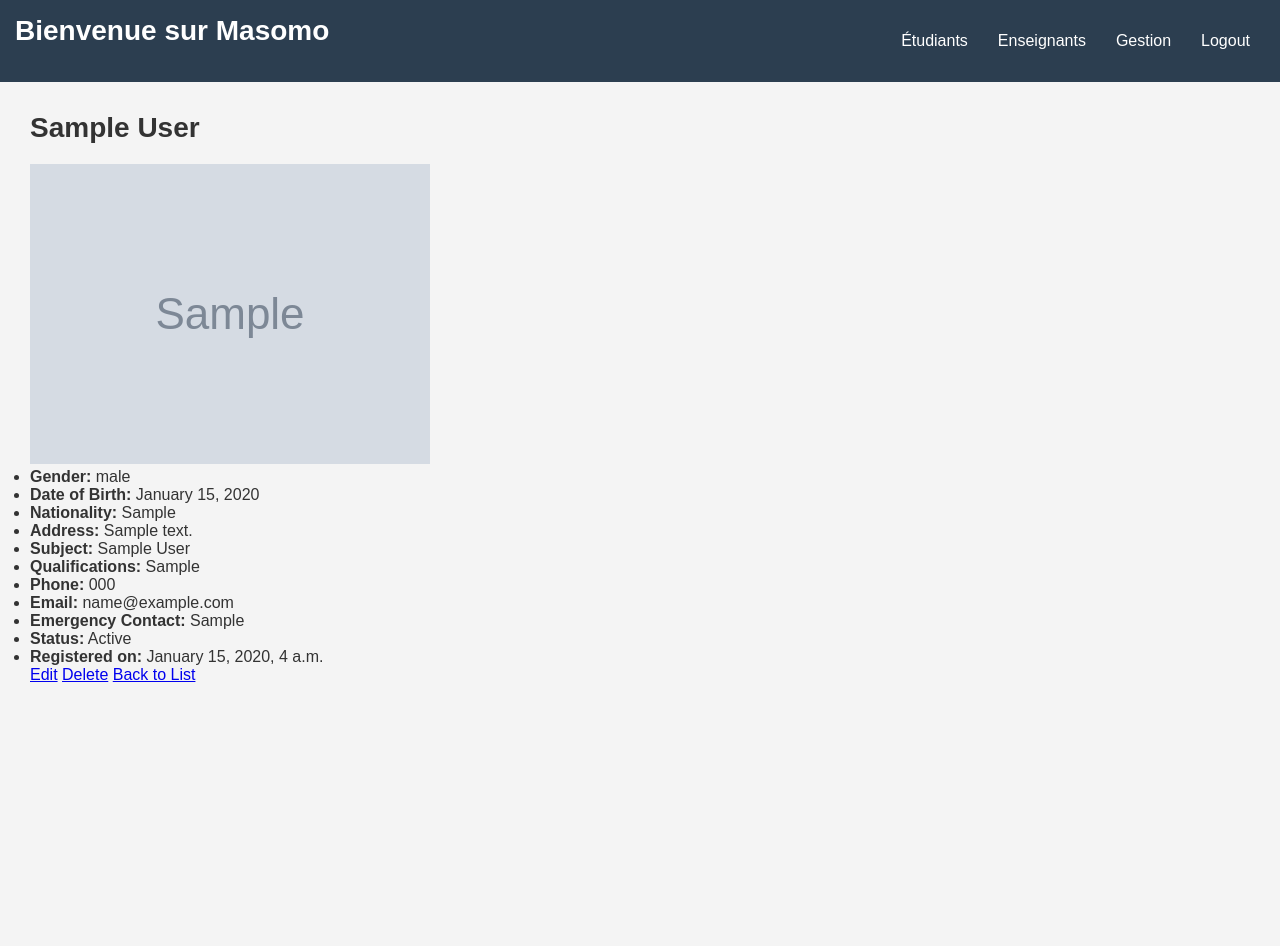
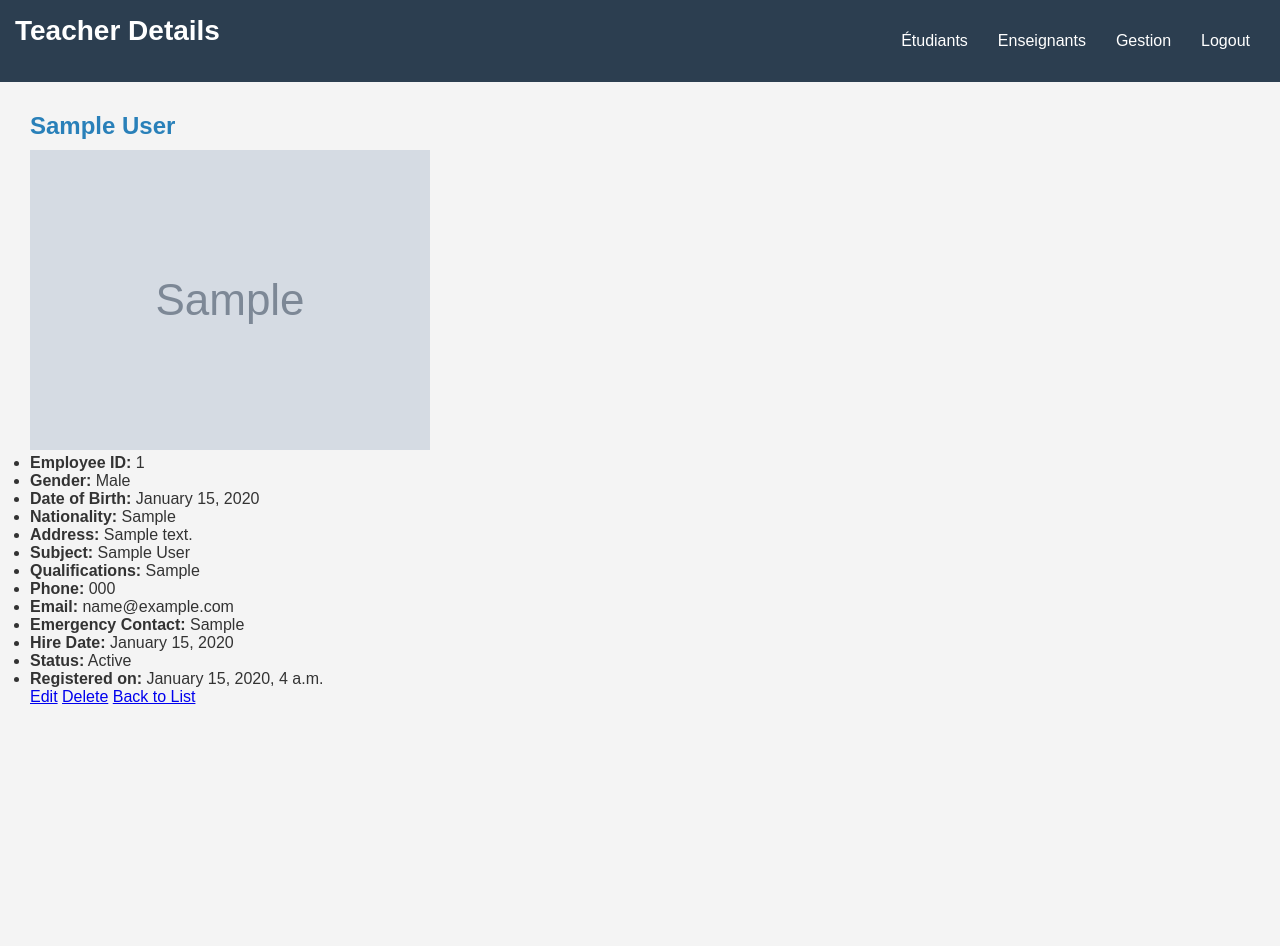
Before and after one commit to Tuunganes/masomo, a Django app: a page that uses frontend/templates/base.html in a window 1280 px wide. Shown: the top 946 px of the page. Run offline with Django 5.2, Linux system fonts and the light colour scheme; a user stored in the database is signed in; tables that the repository leaves empty hold one stand-in row (values such as "Sample post"); grey boxes marked "Sample" are stand-in pictures.

Commit message:
updating teachers instance

```diff
--- a/backend/teachers/templates/add_teacher.html
+++ b/backend/teachers/templates/add_teacher.html
@@ -5,9 +5,11 @@
 {% block header_title %}Add New Teacher{% endblock %}
 
 {% block content %}
-  <form method="POST">
+  <form method="POST" enctype="multipart/form-data">
     {% csrf_token %}
     {{ form.as_p }}
     <button type="submit">Save</button>
   </form>
+
+  {{ form.media }}   {# Flatpickr CSS & JS injected #}
 {% endblock %}
--- a/backend/teachers/templates/teacher_detail.html
+++ b/backend/teachers/templates/teacher_detail.html
@@ -1,20 +1,20 @@
-{% extends 'base.html' %}
+{% extends "base.html" %}
 {% load static %}
 
 {% block title %}Teacher: {{ teacher.full_name }}{% endblock %}
+{% block header_title %}Teacher Details{% endblock %}
 
 {% block content %}
-<div class="container mx-auto p-4">
-  <h1 class="text-2xl font-bold mb-4">{{ teacher.full_name }}</h1>
+  <h2>{{ teacher.full_name }}</h2>
 
   {% if teacher.photo %}
-    <img src="{{ teacher.photo.url }}" alt="{{ teacher.full_name }}" class="w-32 h-32 object-cover rounded mb-4">
-  {% else %}
-    <p class="text-sm italic text-gray-500">No photo uploaded.</p>
+    <img src="{{ teacher.photo.url }}" alt="{{ teacher.full_name }}"
+         class="w-32 h-32 rounded object-cover mb-4">
   {% endif %}
 
-  <ul class="space-y-1">
-    <li><strong>Gender:</strong> {{ teacher.gender }}</li>
+  <ul>
+    <li><strong>Employee ID:</strong> {{ teacher.employee_id }}</li>
+    <li><strong>Gender:</strong> {{ teacher.get_gender_display }}</li>
     <li><strong>Date of Birth:</strong> {{ teacher.date_of_birth|date:"F j, Y" }}</li>
     <li><strong>Nationality:</strong> {{ teacher.nationality }}</li>
     <li><strong>Address:</strong> {{ teacher.address }}</li>
@@ -23,14 +23,14 @@
     <li><strong>Phone:</strong> {{ teacher.phone }}</li>
     <li><strong>Email:</strong> {{ teacher.email }}</li>
     <li><strong>Emergency Contact:</strong> {{ teacher.emergency_contact }}</li>
+    <li><strong>Hire Date:</strong> {{ teacher.hire_date|date:"F j, Y" }}</li>
     <li><strong>Status:</strong> {{ teacher.get_status_display }}</li>
     <li><strong>Registered on:</strong> {{ teacher.registration_date|date:"F j, Y, P" }}</li>
   </ul>
 
-  <div class="mt-4">
-    <a href="{% url 'teachers:edit_teacher' teacher.slug %}" class="text-green-600 mr-4">Edit</a>
-    <a href="{% url 'teachers:delete_teacher' teacher.slug %}" class="text-red-600">Delete</a>
+  <p class="mt-4">
+    <a href="{% url 'teachers:teacher_edit' teacher.slug %}" class="text-green-600 mr-4">Edit</a>
+    <a href="{% url 'teachers:teacher_delete' teacher.slug %}" class="text-red-600">Delete</a>
     <a href="{% url 'teachers:teacher_list' %}" class="text-blue-600 ml-4">Back to List</a>
-  </div>
-</div>
+  </p>
 {% endblock %}
--- a/backend/teachers/templates/teacher_edit.html
+++ b/backend/teachers/templates/teacher_edit.html
@@ -1,14 +1,16 @@
 {% extends "base.html" %}
 {% load static %}
 
-{% block title %}Edit: {{ teacher.first_name }} {{ teacher.last_name }}{% endblock %}
+{% block title %}Edit: {{ teacher.full_name }}{% endblock %}
 {% block header_title %}Edit Teacher{% endblock %}
 
 {% block content %}
-  <form method="POST">
+  <form method="POST" enctype="multipart/form-data">
     {% csrf_token %}
     {{ form.as_p }}
     <button type="submit">Save Changes</button>
     <a href="{% url 'teachers:teacher_detail' teacher.slug %}">Cancel</a>
   </form>
+
+  {{ form.media }}
 {% endblock %}
--- a/backend/teachers/templates/teacher_list.html
+++ b/backend/teachers/templates/teacher_list.html
@@ -9,8 +9,7 @@
     {% for teacher in teachers %}
       <li class="flex items-center space-x-2">
         {% if teacher.photo %}
-          <img src="{{ teacher.photo.url }}"
-               alt="{{ teacher.full_name }}"
+          <img src="{{ teacher.photo.url }}" alt="{{ teacher.full_name }}"
                class="w-8 h-8 rounded-full object-cover">
         {% endif %}
 
--- a/frontend/templates/base.html
+++ b/frontend/templates/base.html
@@ -5,13 +5,16 @@
   <meta charset="UTF-8">
   <meta name="viewport" content="width=device-width, initial-scale=1.0">
   <title>{% block title %}Masomo{% endblock %}</title>
+
+  <!-- Site-wide CSS -->
   <link rel="stylesheet" href="{% static 'css/styles.css' %}">
-  <link rel="stylesheet" href="https://cdn.jsdelivr.net/npm/flatpickr/dist/flatpickr.min.css">
-  <link rel="icon"        href="{% static 'assets/favicon.ico' %}" type="image/x-icon">
+  <link rel="icon" href="{% static 'assets/favicon.ico' %}" type="image/x-icon">
 </head>
+
 <body>
   <header>
     <h1>{% block header_title %}Bienvenue sur Masomo{% endblock %}</h1>
+
     <nav>
       <ul>
         <li><a href="{% url 'students:student_list' %}">Étudiants</a></li>
@@ -23,20 +26,13 @@
           <form id="logout-form" action="{% url 'logout' %}" method="post" style="display:none;">
             {% csrf_token %}
           </form>
-
-            <!-- Visible link that triggers the form submit -->
-            <li>
-              <a href="#" onclick="event.preventDefault(); document.getElementById('logout-form').submit();">
-                Logout
-              </a>
-            </li>
+          <!-- Visible link -->
+          <li><a href="#" onclick="event.preventDefault(); document.getElementById('logout-form').submit();">Logout</a></li>
         {% else %}
           <li><a href="{% url 'login' %}">Login</a></li>
         {% endif %}
       </ul>
     </nav>
-
-
   </header>
 
   <main>
@@ -47,8 +43,7 @@
     <p>&copy; 2025 School Management System</p>
   </footer>
 
+  <!-- Site JS -->
   <script src="{% static 'js/scripts.js' %}"></script>
-  <script src="https://cdn.jsdelivr.net/npm/flatpickr"></script>
-
 </body>
 </html>
```
Also changed, not shown: README.md, backend/students/migrations/0001_initial.py, backend/teachers/migrations/0001_initial.py. Lines whose indentation alone changed are shown as unchanged.
